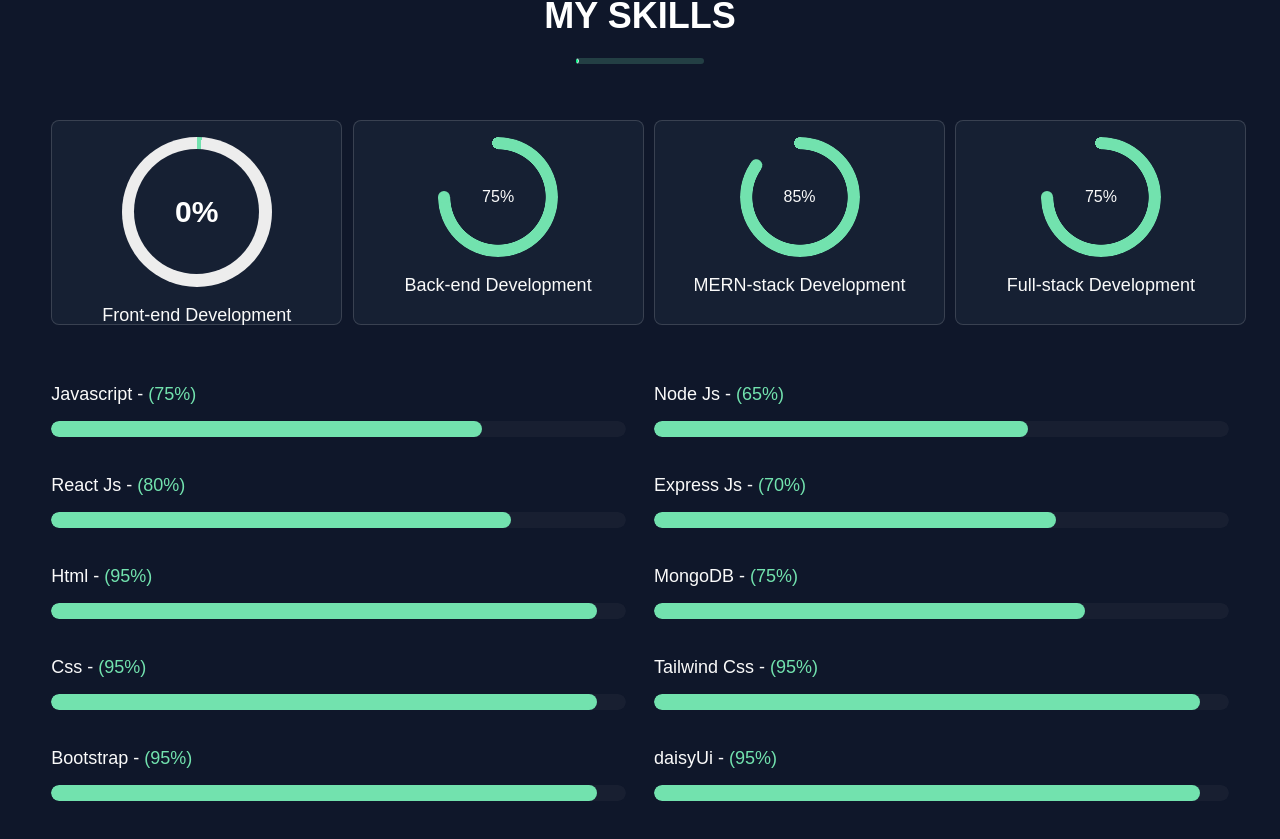
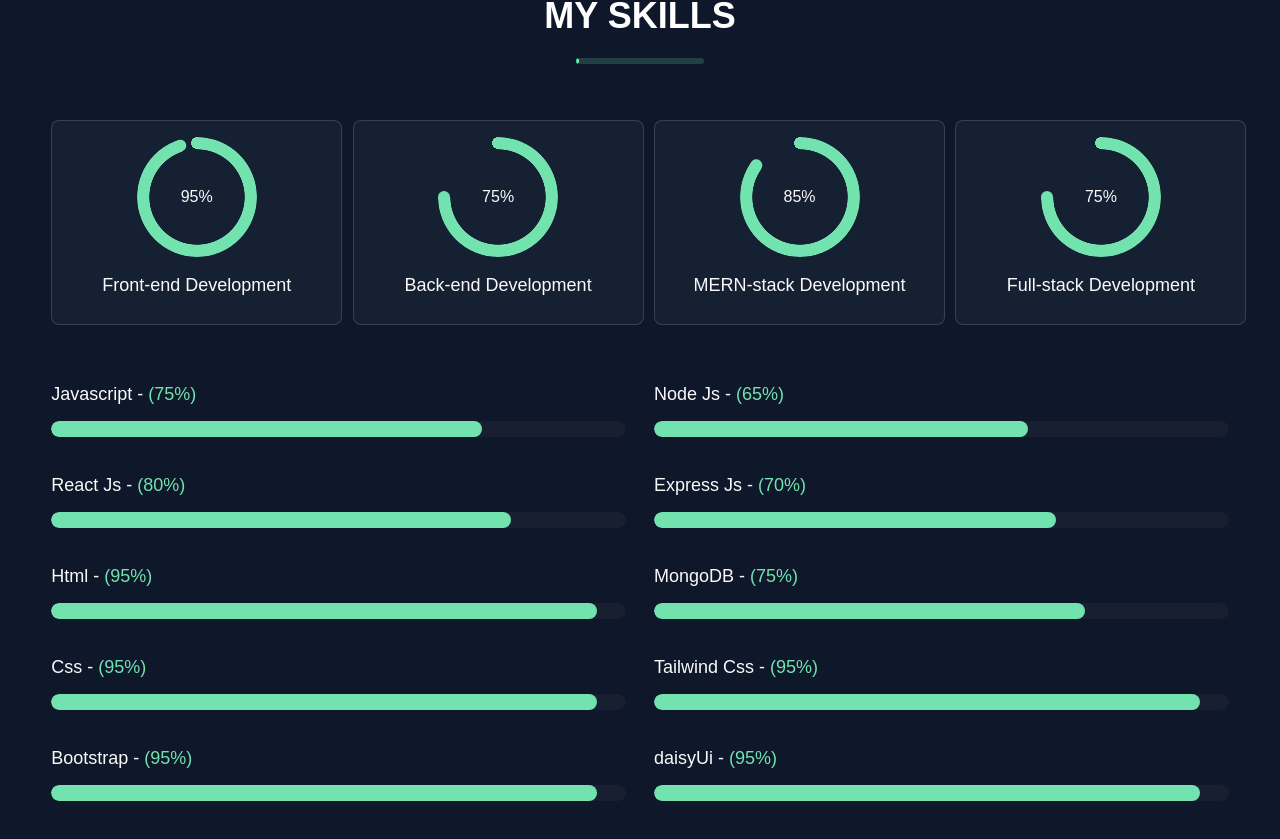
Before and after one commit to md-atiqurrahman/my-portfolio-website, a React (Create React App) app: page / in a window 1280 px wide. Shown: the part 1389-2228 px from the top of the page. Built offline with nearby package versions, Linux system fonts and the light colour scheme; a web font is replaced by a local one.

Commit message:
add count-up for skills percentage

```diff
--- a/package.json
+++ b/package.json
@@ -6,6 +6,7 @@
     "@testing-library/jest-dom": "^5.16.5",
     "@testing-library/react": "^13.4.0",
     "@testing-library/user-event": "^13.5.0",
+    "d3-ease": "^3.0.1",
     "daisyui": "^2.25.0",
     "react": "^18.2.0",
     "react-anchor-link-smooth-scroll": "^1.0.12",
--- a/src/Pages/Home/Skills/Skills.js
+++ b/src/Pages/Home/Skills/Skills.js
@@ -38,14 +38,14 @@ const Skills = () => {
                 <div className='grid grid-cols-4 gap-7 pb-[56px] w-[92%] mx-auto'>
                     <div className='card w-[291px] h-[205px] text-center'>
                         <div className='mb-[15px]'>
-                            <div className="container">
+                            {/* <div className="container">
                                 <div className="circular-progress">
                                     <span className="progress-value text-white text-[30px] font-semibold">0%</span>
                                 </div>
-                            </div>
+                            </div> */}
 
 
-                            {/* <div className="radial-progress text-primary" style={{ "--value": 95, "--size": '120px' }}>
+                            <div className="radial-progress text-primary" style={{ "--value": 95, "--size": '120px' }}>
 
                                 <div className='text-[#fafafa]'>
                                     <CountUp start={0} end={95} duration={2} enableScrollSpy={true} scrollSpyDelay={50}>
@@ -57,7 +57,7 @@ const Skills = () => {
                                         )}
                                     </CountUp>
                                 </div>
-                            </div> */}
+                            </div>
                         </div>
                         <h5 className='text-[#fafafa] text-[18px] leading-[1.5] font-medium'>Front-end Development</h5>
                     </div>
```
Also changed, not shown: 1 other file (tests, documents, lock files or other folders).
